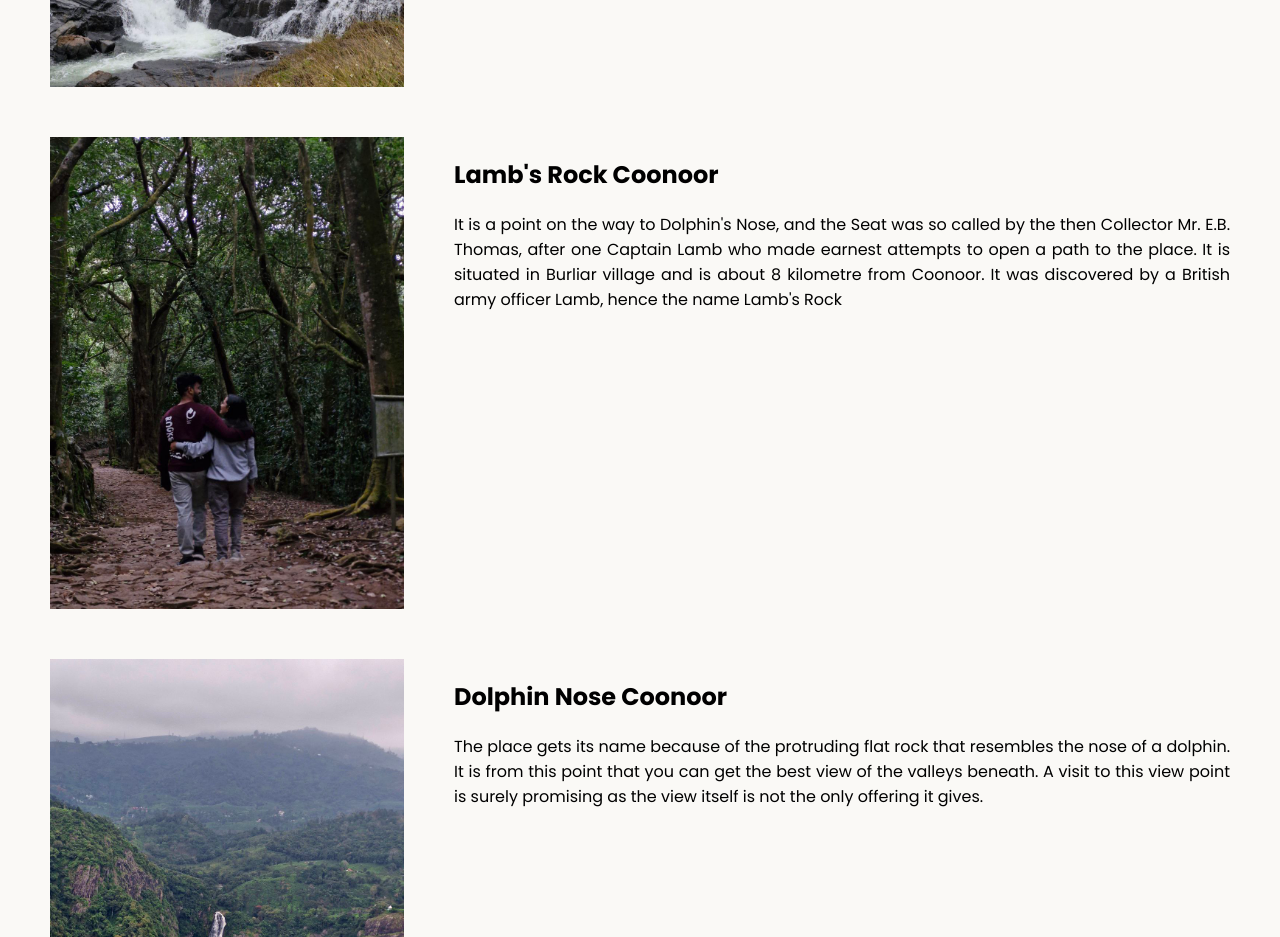
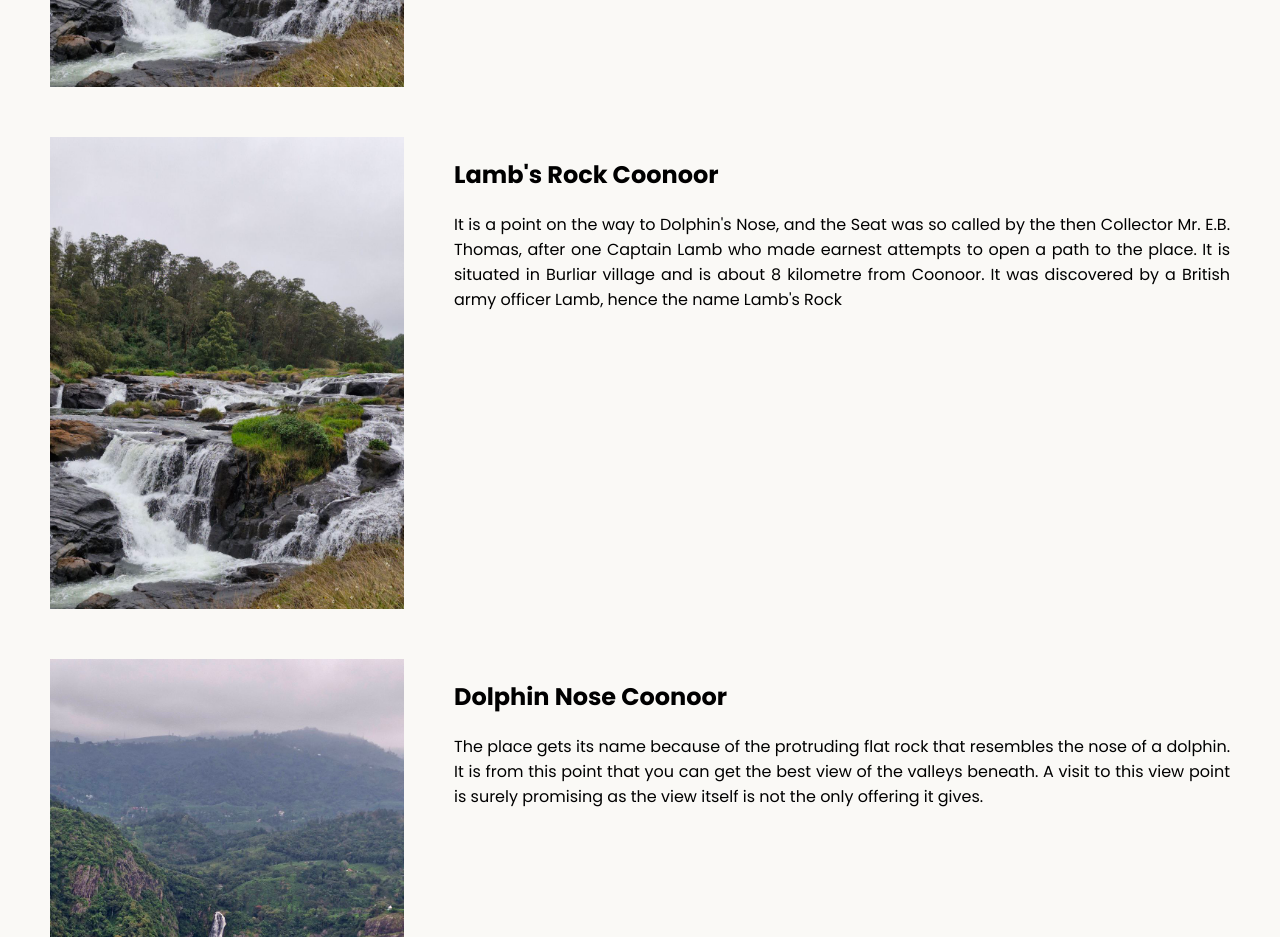
Before and after one commit to vikasjose456/Ooty, a plain HTML site: page index.html in a window 1280 px wide. Shown: the part 2420-3357 px from the top of the page. Drawn offline with Linux system fonts and the light colour scheme.

Commit message:
Add files via upload

```diff
--- a/index.html
+++ b/index.html
@@ -40,7 +40,7 @@
       <p>The Pykara is a river 19 kilometres from Ooty. It rises at Mukurthi peak, flows northwards, and then turns to the west after reaching the edge of the plateau. The usual opening and closing timings are 8:30 AM and 5:30 PM, and the entry fee is ₹10 per person. Pykara Lake boating timings are between 10:00 AM and 5:30 PM every day, and the boating charges are collected per boat instead of the number of people.</p>
     </div>
 
-    <div class="right card"><img class="tile-image" src="./assets/images/lamb.jpg" alt="LambsRock img">
+    <div class="right card"><img class="tile-image" src="./assets/images/Pykara.jpg" alt="LambsRock">
       <h2 class="card-title">Lamb's Rock Coonoor</h2>
       <p>It is a point on the way to Dolphin's Nose, and the Seat was so called by the then Collector Mr. E.B. Thomas, after one Captain Lamb who made earnest attempts to open a path to the place. It is situated in Burliar village and is about 8 kilometre from Coonoor. It was discovered by a British army officer Lamb, hence the name Lamb's Rock</p>
     </div>
```
